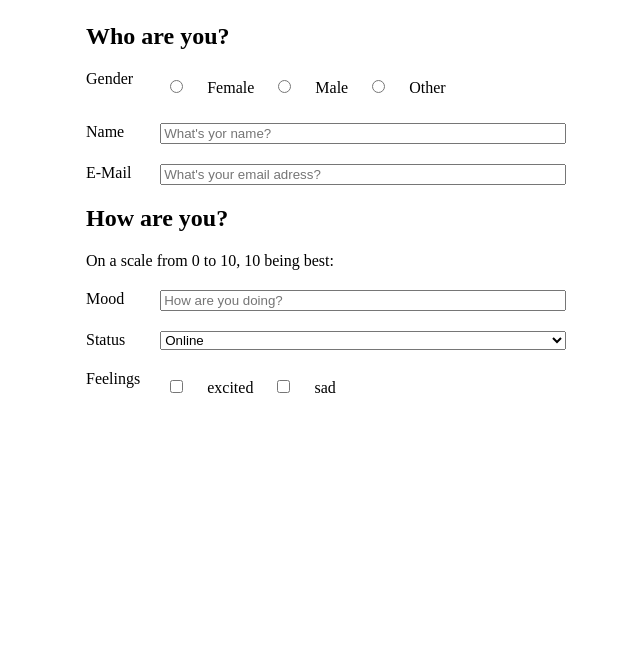
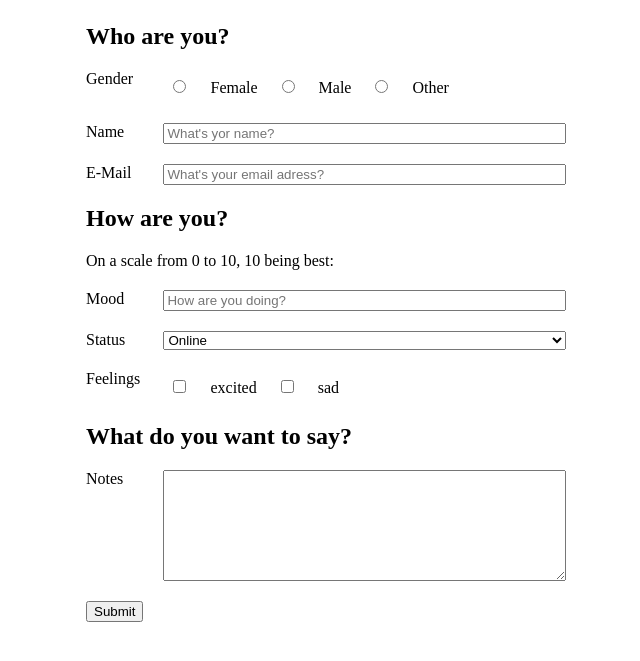
Before and after one commit to hoschi-it/survey-challenge, a plain HTML site: page src/index.html in a window 1280 px wide. Shown: the part 101-762 px from the top of the page, without its empty margins (314-954 px from the left). Drawn offline with nearby package versions, Linux system fonts and the light colour scheme; files that its build step writes are made by us from their sources; a script that the page names is missing.

Commit message:
implement textarea and submit button

```diff
--- a/src/index.html
+++ b/src/index.html
@@ -55,10 +55,14 @@
 
           <input id="feelings-sad" type="checkbox" value="sad">
           <label for="feelings-sad">sad</label>
+
         </section>
 
+        <h2>What do you want to say?</h2>
+        <label for="notes">Notes</label>
+        <textarea rows="7"></textarea>
 
-
+        <button id="submit">Submit</button>
       </form>
     </main>
 
```
